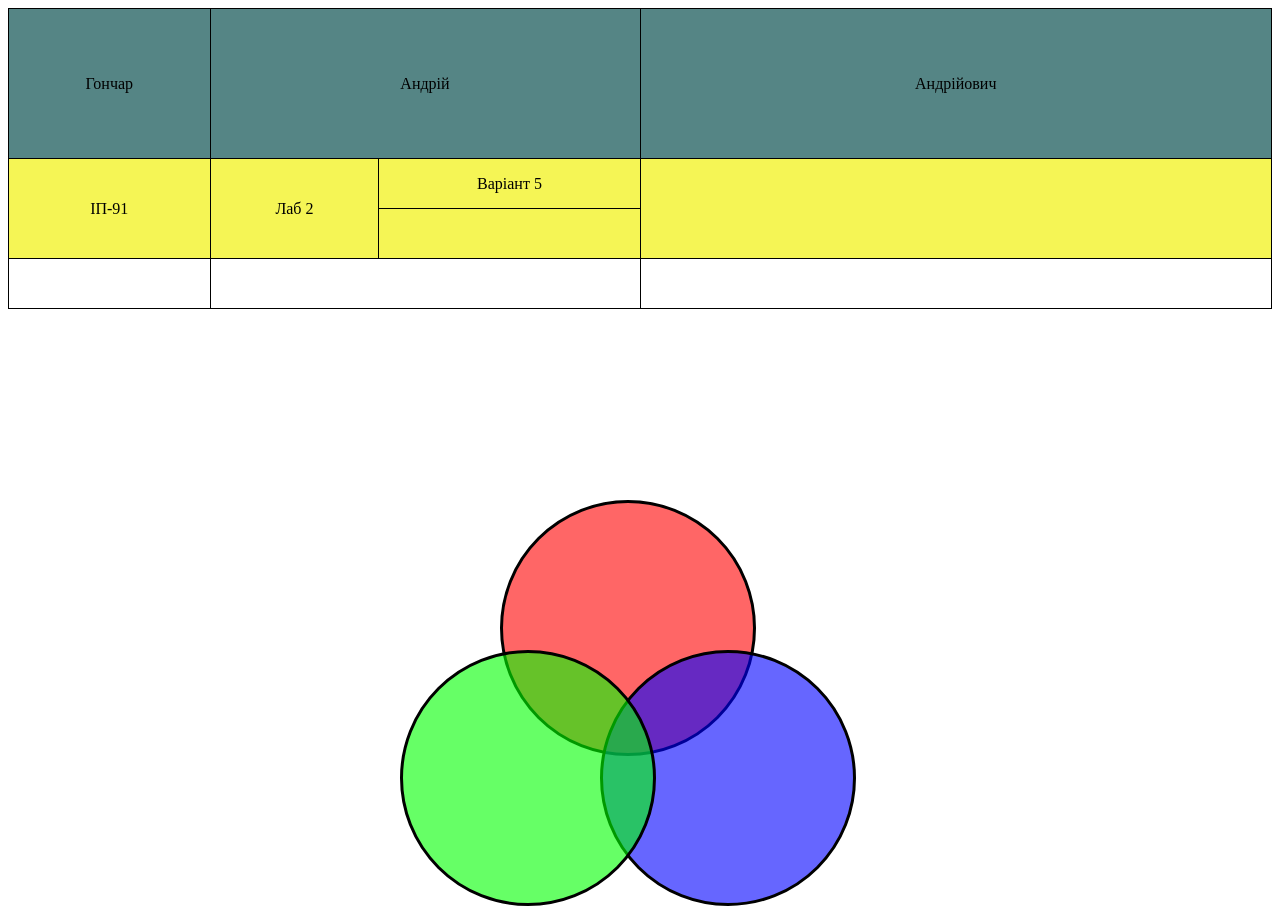
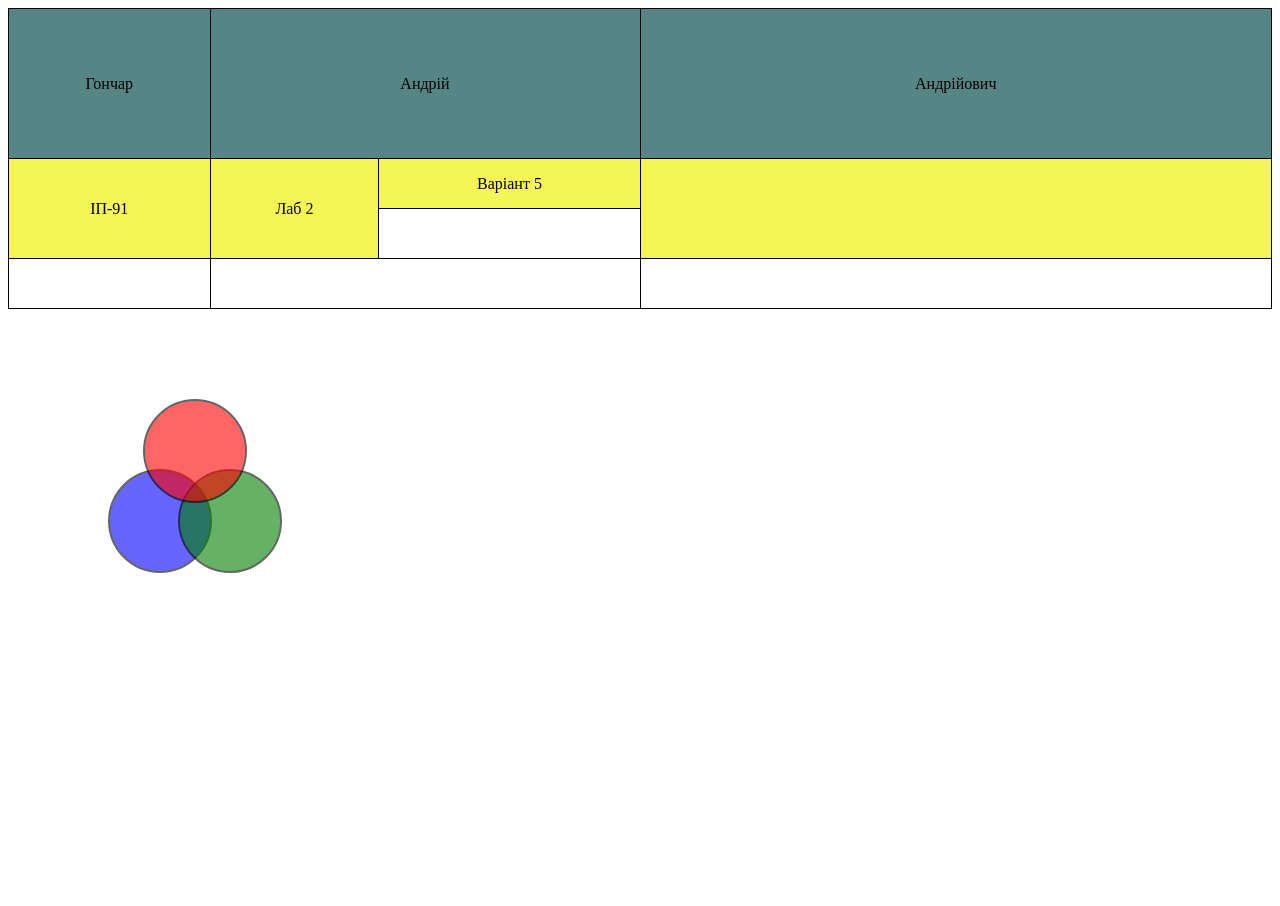
Before and after one commit to Honchar007/web_technology_kpi, a plain HTML site: page index.html in a window 1280 px wide. After the commit the page ends 827 px from the top, so only its background shows below. Drawn offline with Linux system fonts and the light colour scheme.

Commit message:
lab 2 update

```diff
--- a/index.html
+++ b/index.html
@@ -25,7 +25,7 @@
         <td>Варіант 5</td>
         <td class="last_col" colspan="4" rowspan="2"></td>
       </tr>
-      <tr class="column_second layer">
+      <tr class="layer">
         <td></td>
       </tr>
       <tr >
@@ -35,10 +35,10 @@
       </tr>
     </tbody>
     </table>
-
-    <div class="ball first"></div>
-    <div class="ball second"></div>
-    <div class="ball third"></div>
-
+    <div class="container">
+      <div class="first-transform"></div>
+      <div class="second-transform"></div>
+      <div class="third-transform"></div>
+    </div>
 </body>
 </html>
--- a/styles.css
+++ b/styles.css
@@ -34,10 +34,6 @@ td {
   background: #290054;
 }
 
-.column_second:hover ~ .layer {
-  background: #290054;
-}
-
 .ball {
   width: 250px;
   height: 250px;
@@ -66,3 +62,54 @@ td {
   left: 600px;
   top: 650px;
 }
+
+.container{
+  width: 500px;
+  height: 500px;
+  margin-top: 10px;
+
+  position: relative;
+}
+
+.first-transform {
+  width: 100px;
+  height: 100px;
+  border-radius: 50%;
+
+  background-color: blue;
+  border: 2px solid black;
+  opacity: 0.6;
+
+  position: absolute;
+  top: 150px;
+  left: 100px;
+
+}
+
+.second-transform{
+  width: 100px;
+  height: 100px;
+  border-radius: 50%;
+
+  background-color: green;
+  border: 2px solid black;
+  opacity: 0.6;
+
+  position: absolute;
+  top: 150px;
+  left: 170px;
+}
+
+.third-transform{
+  width: 100px;
+  height: 100px;
+  border-radius: 50%;
+
+  background-color: red;
+  border: 2px solid black;
+  opacity: 0.6;
+
+  position: absolute;
+  top: 80px;
+  left: 135px;
+}
```
